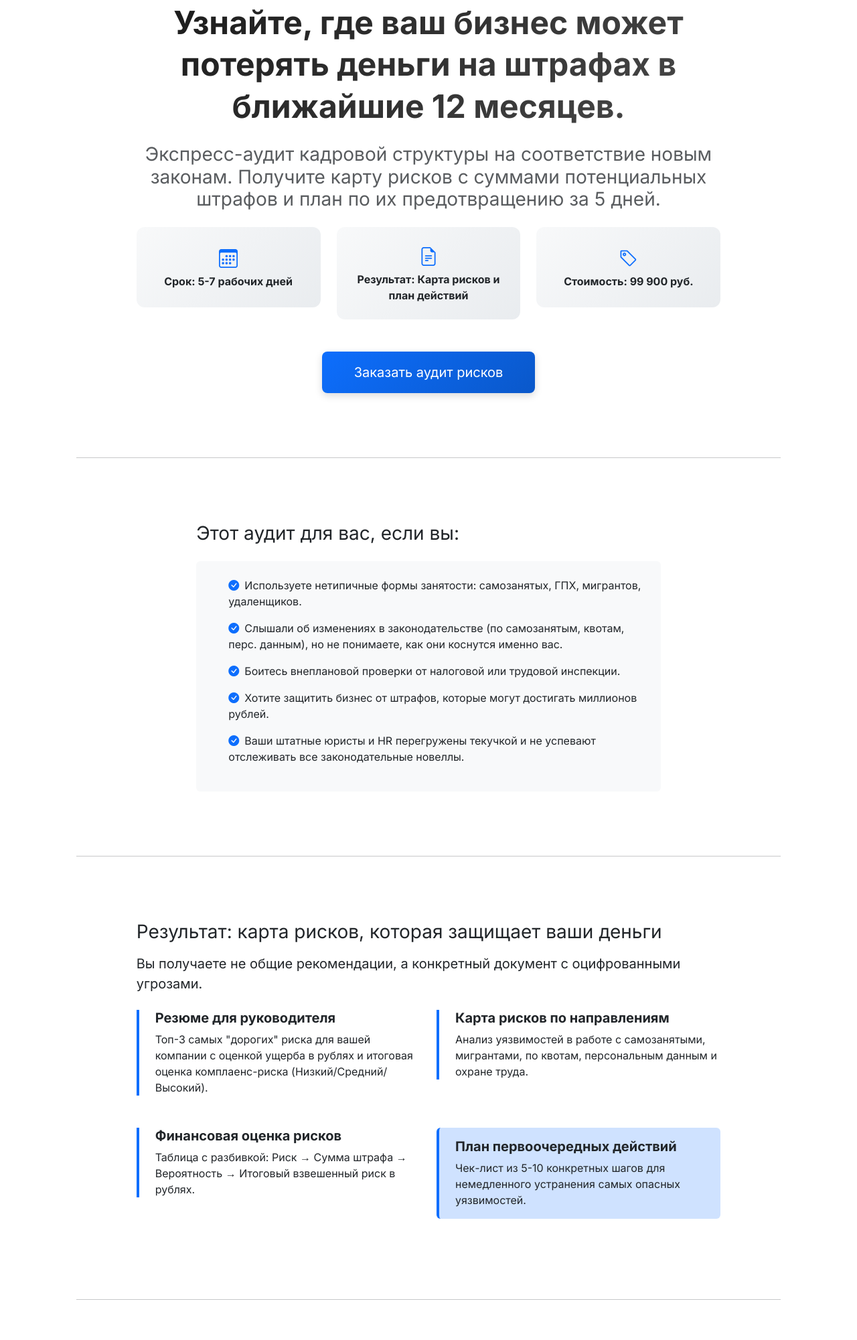
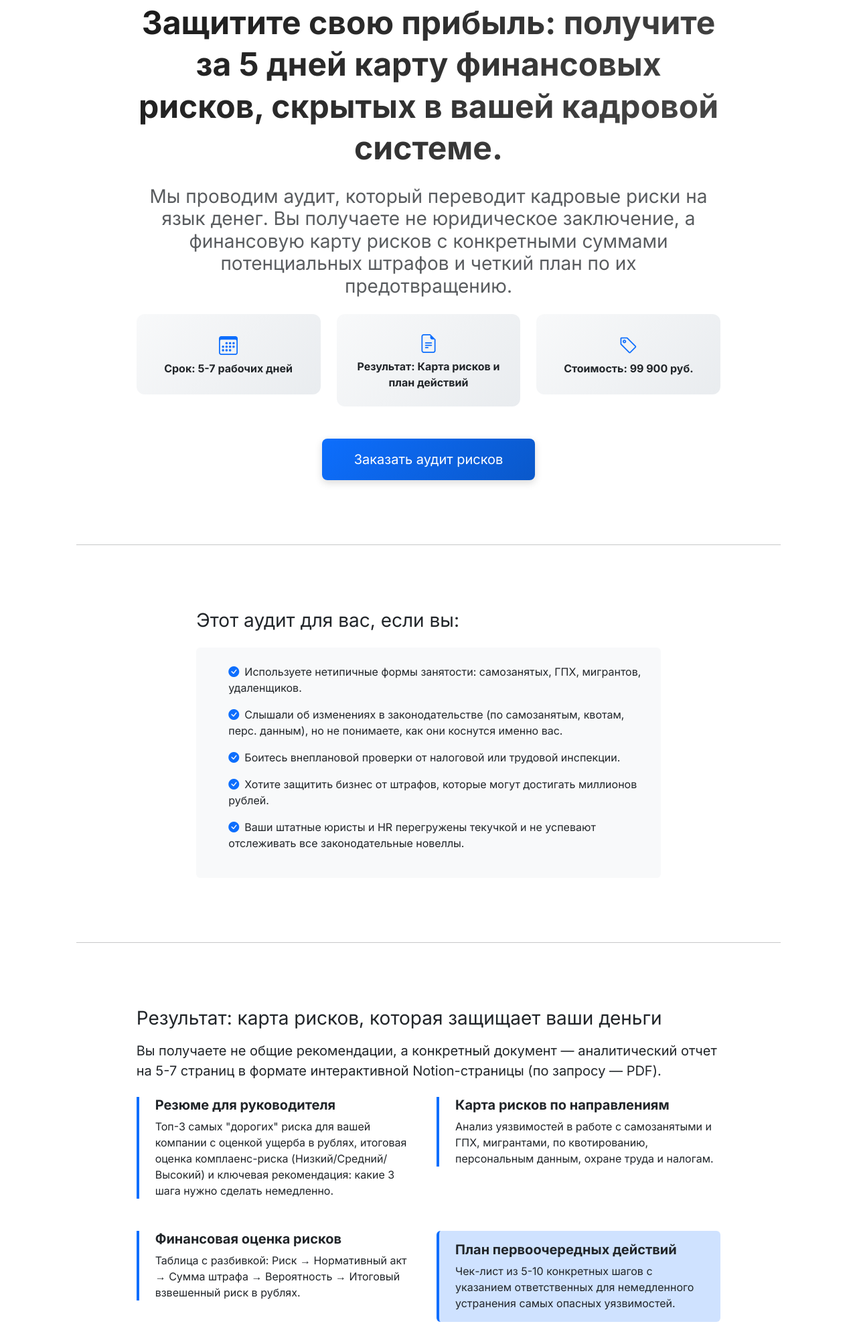
Before and after one commit to dancer978/express-solutions, a plain HTML site: page index.html in a window 1280 px wide. Shown: the part 174-2175 px from the top of the page at 67% size. Drawn offline with nearby package versions, Linux system fonts and the light colour scheme.

Commit message:
Изменил продукт 1.html
до 332 строчки

```diff
--- a/index.html
+++ b/index.html
@@ -94,14 +94,16 @@
         <!-- Tab Content -->
         <div class="tab-content" id="product-tabs-content">
 
-            <!-- Product 1: Аудит законодательных рисков в HR -->
+            <!-- Product 1: Аудит кадровых рисков -->
 <div class="tab-pane fade show active" id="risk-audit" role="tabpanel" aria-labelledby="risk-audit-tab">
     <!-- Первый экран -->
     <section class="hero-section py-5">
         <div class="row">
             <div class="col-lg-10 mx-auto text-center">
-                            <h1 class="display-5 fw-bold mb-4">Узнайте, где ваш бизнес может потерять деньги на штрафах в ближайшие 12 месяцев.</h1>
-                            <h2 class="h3 text-muted mb-4">Экспресс-аудит кадровой структуры на соответствие новым законам. Получите карту рисков с суммами потенциальных штрафов и план по их предотвращению за 5 дней.</h2>
+                <!-- ИЗМЕНЕНО: Заголовок стал более прямым и ориентированным на результат, согласно "Ключевому посылу" из заметки -->
+                <h1 class="display-5 fw-bold mb-4">Защитите свою прибыль: получите за 5 дней карту финансовых рисков, скрытых в вашей кадровой системе.</h1>
+                <!-- ИЗМЕНЕНО: Подзаголовок теперь раскрывает ценность "перевода рисков на язык денег" -->
+                <h2 class="h3 text-muted mb-4">Мы проводим аудит, который переводит кадровые риски на язык денег. Вы получаете не юридическое заключение, а финансовую карту рисков с конкретными суммами потенциальных штрафов и четкий план по их предотвращению.</h2>
 
                 <div class="row g-4 mb-5">
                     <div class="col-md-4">
@@ -156,31 +158,36 @@
         <div class="row">
             <div class="col-lg-10 mx-auto">
                 <h3 class="mb-3">Результат: карта рисков, которая защищает ваши деньги</h3>
-                            <p class="lead mb-4">Вы получаете не общие рекомендации, а конкретный документ с оцифрованными угрозами.</p>
+                <!-- ИЗМЕНЕНО: Добавлена информация о формате отчета из заметки -->
+                <p class="lead mb-4">Вы получаете не общие рекомендации, а конкретный документ — аналитический отчет на 5-7 страниц в формате интерактивной Notion-страницы (по запросу — PDF).</p>
 
                 <div class="row g-4">
                     <div class="col-md-6">
                         <div class="result-item border-start border-primary border-3 ps-4">
                             <h5 class="fw-bold">Резюме для руководителя</h5>
-                                        <p>Топ-3 самых "дорогих" риска для вашей компании с оценкой ущерба в рублях и итоговая оценка комплаенс-риска (Низкий/Средний/Высокий).</p>
+                            <!-- ИЗМЕНЕНО: Добавлена ключевая рекомендация, как в заметке -->
+                            <p>Топ-3 самых "дорогих" риска для вашей компании с оценкой ущерба в рублях, итоговая оценка комплаенс-риска (Низкий/Средний/Высокий) и ключевая рекомендация: какие 3 шага нужно сделать немедленно.</p>
                         </div>
                     </div>
                     <div class="col-md-6">
                         <div class="result-item border-start border-primary border-3 ps-4">
                             <h5 class="fw-bold">Карта рисков по направлениям</h5>
-                                        <p>Анализ уязвимостей в работе с самозанятыми, мигрантами, по квотам, персональным данным и охране труда.</p>
+                            <!-- ИЗМЕНЕНО: Уточнены направления анализа в соответствии с заметкой -->
+                            <p>Анализ уязвимостей в работе с самозанятыми и ГПХ, мигрантами, по квотированию, персональным данным, охране труда и налогам.</p>
                         </div>
                     </div>
                     <div class="col-md-6">
                         <div class="result-item border-start border-primary border-3 ps-4">
                             <h5 class="fw-bold">Финансовая оценка рисков</h5>
-                                        <p>Таблица с разбивкой: Риск → Сумма штрафа → Вероятность → Итоговый взвешенный риск в рублях.</p>
+                            <!-- ИЗМЕНЕНО: Добавлен "Нормативный акт" для большей конкретики -->
+                            <p>Таблица с разбивкой: Риск → Нормативный акт → Сумма штрафа → Вероятность → Итоговый взвешенный риск в рублях.</p>
                         </div>
                     </div>
                     <div class="col-md-6">
                         <div class="result-item border-start border-primary border-3 ps-4 bg-light p-3 rounded">
                             <h5 class="fw-bold">План первоочередных действий</h5>
-                                        <p class="mb-0">Чек-лист из 5-10 конкретных шагов для немедленного устранения самых опасных уязвимостей.</p>
+                            <!-- ИЗМЕНЕНО: Добавлено "с указанием ответственных", что повышает ценность -->
+                            <p class="mb-0">Чек-лист из 5-10 конкретных шагов с указанием ответственных для немедленного устранения самых опасных уязвимостей.</p>
                         </div>
                     </div>
                 </div>
@@ -257,12 +264,13 @@
     <section class="py-5">
         <div class="row">
             <div class="col-lg-8 mx-auto">
+                <!-- ИЗМЕНЕНО: Блок полностью переписан на основе шаблона [[Шаблон - Воронка в аудит]] для создания более сильной и логичной воронки в основной продукт -->
                 <div class="alert alert-info">
-                                <h4 class="alert-heading">Этот аудит закрывает текущие уязвимости. Что дальше?</h4>
-                                <p>"Латать дыры" — это реактивная позиция. Для долгосрочной стабильности нужна система, устойчивая к будущим изменениям.</p>
+                    <h4 class="alert-heading">Этот аудит решает тактическую задачу. Что дальше?</h4>
+                    <p>Данный экспресс-анализ решает узкую тактическую задачу. Однако для долгосрочной стабильности и победы в конкурентной борьбе нужна система, а не разовые действия.</p>
                     <hr>
-                                <p class="mb-0">Этот аудит — ваш первый шаг. Логичное продолжение — <a href="https://luktrud.ru/#product" target="_blank" class="alert-link">Стратегический HR-аудит</a>, который позволит не просто устранить риски, а построить проактивную HR-стратегию, устойчивую к будущим законодательным штормам.</p>
-                                <a href="https://luktrud.ru/#product" class="btn btn-outline-info mt-3">Узнать больше о Стратегическом HR-аудите</a>
+                    <p class="mb-0">Этот отчет показал уязвимости в одной конкретной области. Чтобы разработать комплексную и проактивную HR-стратегию, а не просто "латать дыры", необходимо провести полную диагностику всей вашей кадровой системы. Логичным следующим шагом является <strong>"Стратегический HR-аудит"</strong>.</p>
+                    <a href="#" class="btn btn-outline-info mt-3">Узнать больше о Стратегическом HR-аудите</a>
                 </div>
             </div>
         </div>
```
Lines whose indentation alone changed are shown as unchanged.
